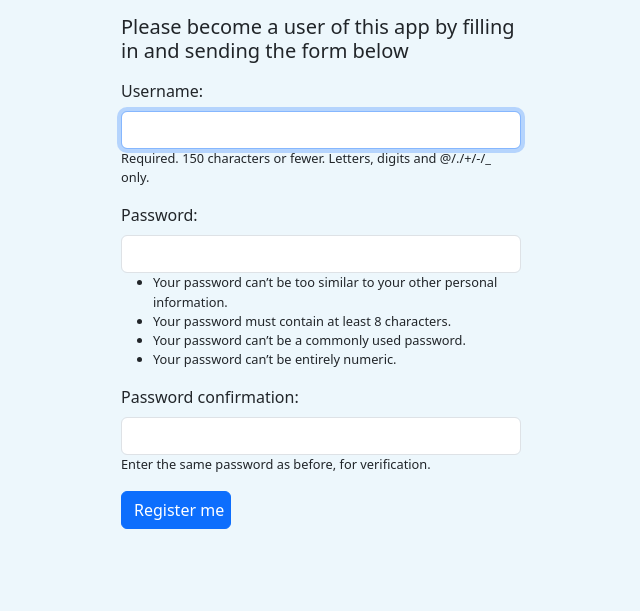
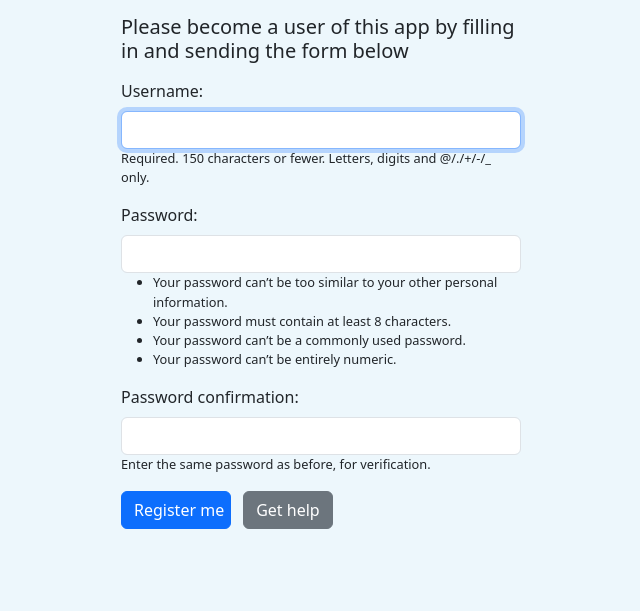
Before and after one commit to Gevorji/weather-app, a Django app: template src/weatherapp/templates/users/register.html in a window 1280 px wide. Shown: the part 90-701 px from the top of the page, without its empty margins (319-959 px from the left). Run offline with Django 5.2, Linux system fonts and the light colour scheme; the template is opened without the code that fills it: values that come from a table or form of the project are taken from there, others are empty.

Commit message:
Add feature with help text collapsing and button "Get help".

```diff
--- a/src/weatherapp/templates/users/register.html
+++ b/src/weatherapp/templates/users/register.html
@@ -9,4 +9,24 @@
         {% csrf_token %}
         {{ form }}
 {% endblock %}
+{% block form_help %}
+	<button
+                class="btn btn-secondary ms-2" data-bs-toggle="collapse"
+                href="#collapseFormHelp" role="button"
+                aria-expanded="false" aria-controls="collapseFormHelp"
+                >Get help</button>
+        <div class="collapse" id="collapseFormHelp">
+            <div class="card card-body my-2">
+                <ul>
+                    {% for field in form %}
+                        {% if field.help_text %}
+                          <li>
+                            {{ field.label }}: {{ field.help_text|safe }}
+                          </li>
+                        {% endif %}
+                    {% endfor %}
+                </ul>
+            </div>
+        </div>
+{% endblock %}
 {% block form_submit_value %}{{ 'Register me' }}{% endblock %}
```
